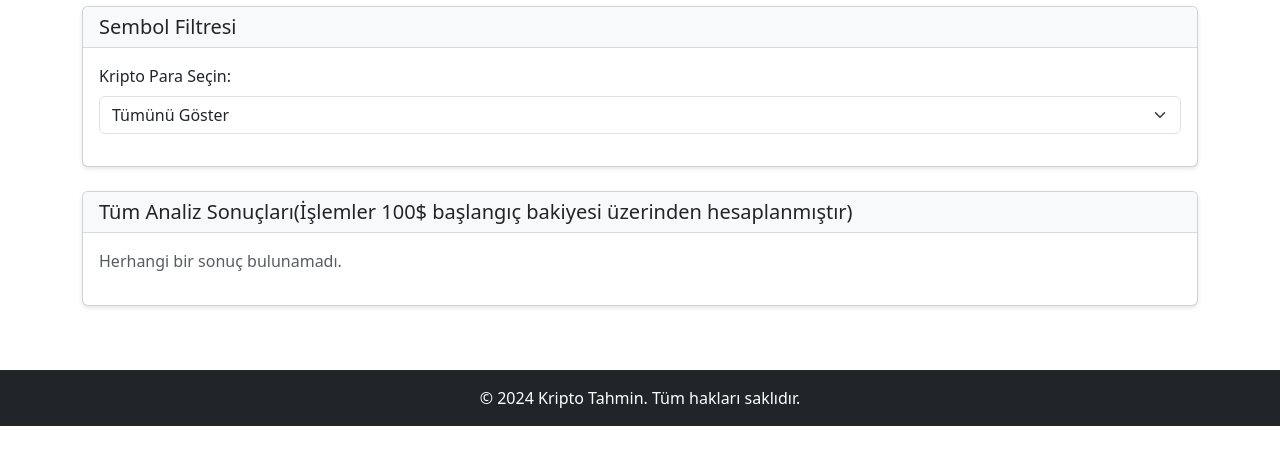
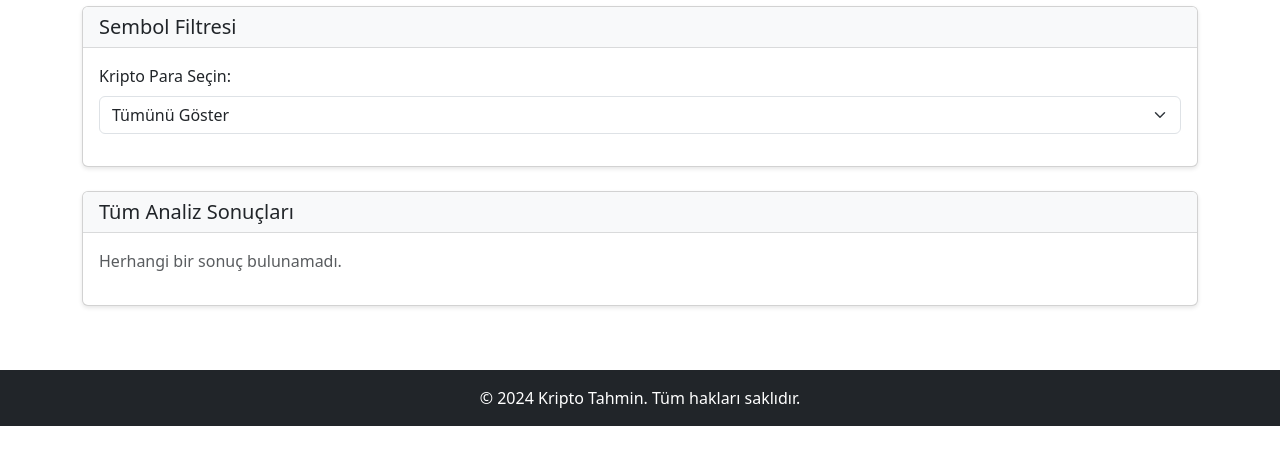
Before and after one commit to arenkos/KriptoTahmin, a Flask app: template app/templates/main/param_analysis.html in a window 1280 px wide. Shown: the part 176-640 px from the top of the page. Run offline with Flask 3, Linux system fonts and the light colour scheme; the template is opened without the code that fills it, so the values that code supplies are empty; some libraries are stand-ins or nearby versions.

Commit message:
Revert "Güncellendi"
This reverts commit 5840d3fab40f3e3d26a012518d4b786a8f7d8185.

```diff
--- a/app/templates/main/param_analysis.html
+++ b/app/templates/main/param_analysis.html
@@ -37,7 +37,7 @@
                 {% if selected_symbol %}
                     {{ selected_symbol }} Analiz Sonuçları(İşlemler 100$ başlangıç bakiyesi üzerinden hesaplanmıştır)
                 {% else %}
-                    Tüm Analiz Sonuçları(İşlemler 100$ başlangıç bakiyesi üzerinden hesaplanmıştır)
+                    Tüm Analiz Sonuçları
                 {% endif %}
             </h5>
         </div>
```
